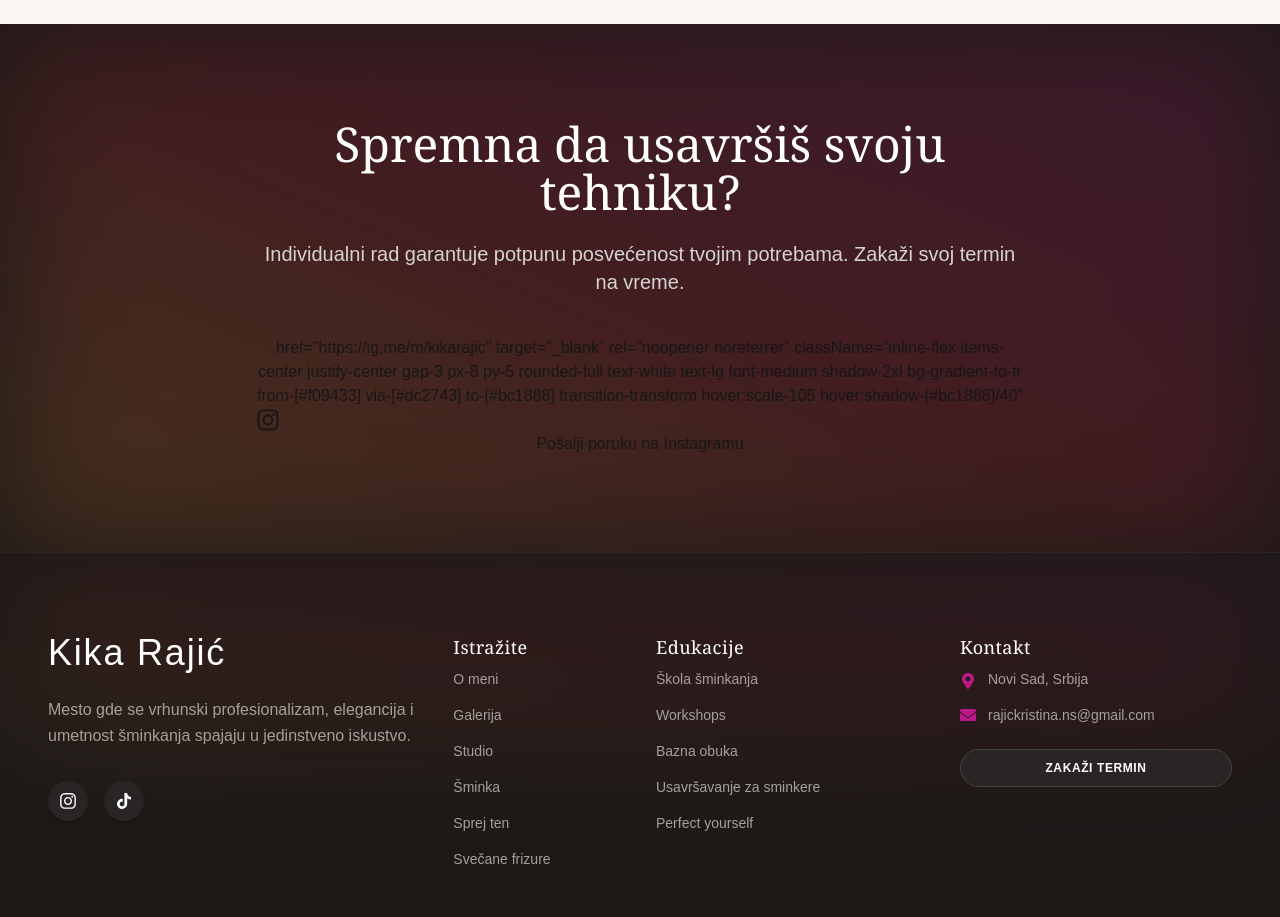
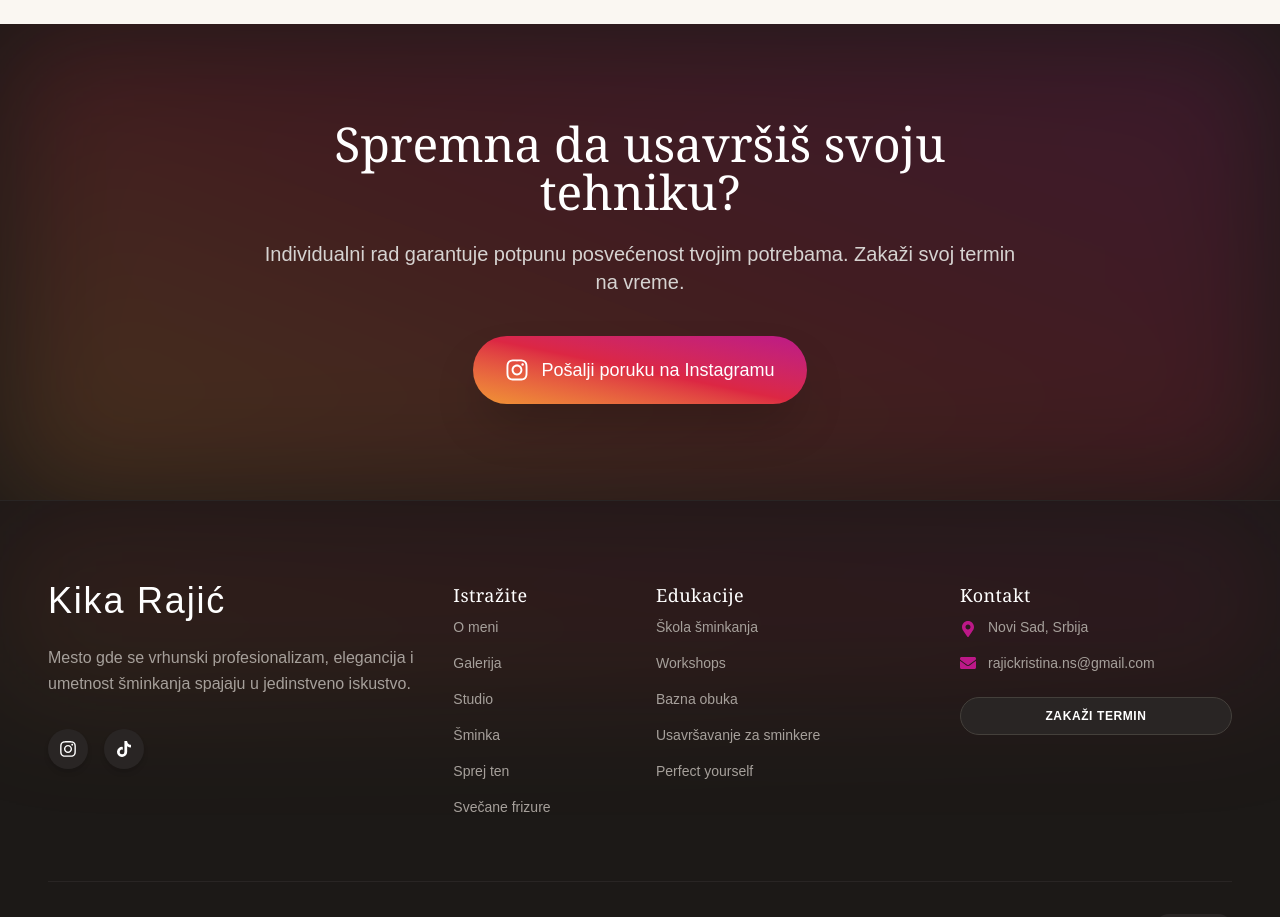
Before and after one commit to Djapedjape123/kikarajic, a Next.js app: page /edukacije/usavrsavanje in a window 1280 px wide. Shown: the part 3040-3957 px from the top of the page. Built offline with nearby package versions, Linux system fonts and the light colour scheme; a web font is replaced by a local one.

Commit message:
prepravka dugmenta

```diff
--- a/app/edukacije/skola-sminkanja/page.tsx
+++ b/app/edukacije/skola-sminkanja/page.tsx
@@ -297,11 +297,12 @@ export default function SkolaSminkanjaPage() {
             {content.finalCtaDesc}
           </p>
 
+          <a
             href="https://ig.me/m/kikarajic"
             target="_blank"
             rel="noopener noreferrer"
             className="inline-flex items-center justify-center gap-3 px-8 py-5 rounded-full text-white text-lg font-medium shadow-2xl bg-gradient-to-tr from-[#f09433] via-[#dc2743] to-[#bc1888] transition-transform hover:scale-105 hover:shadow-[#bc1888]/40"
-          <a>
+          >
             <FaInstagram size={24} />
             {content.finalCtaBtn}
           </a>
--- a/app/edukacije/usavrsavanje/page.tsx
+++ b/app/edukacije/usavrsavanje/page.tsx
@@ -295,11 +295,11 @@ export default function IndividualnoUsavrsavanjePage() {
             {content.finalCtaDesc}
           </p>
 
-            href="https://ig.me/m/kikarajic"
+
+          <a href="https://ig.me/m/kikarajic"
             target="_blank"
             rel="noopener noreferrer"
-            className="inline-flex items-center justify-center gap-3 px-8 py-5 rounded-full text-white text-lg font-medium shadow-2xl bg-gradient-to-tr from-[#f09433] via-[#dc2743] to-[#bc1888] transition-transform hover:scale-105 hover:shadow-[#bc1888]/40"
-          <a>
+            className="inline-flex items-center justify-center gap-3 px-8 py-5 rounded-full text-white text-lg font-medium shadow-2xl bg-gradient-to-tr from-[#f09433] via-[#dc2743] to-[#bc1888] transition-transform hover:scale-105 hover:shadow-[#bc1888]/40">
             <FaInstagram size={24} />
             {content.finalCtaBtn}
           </a>
```
